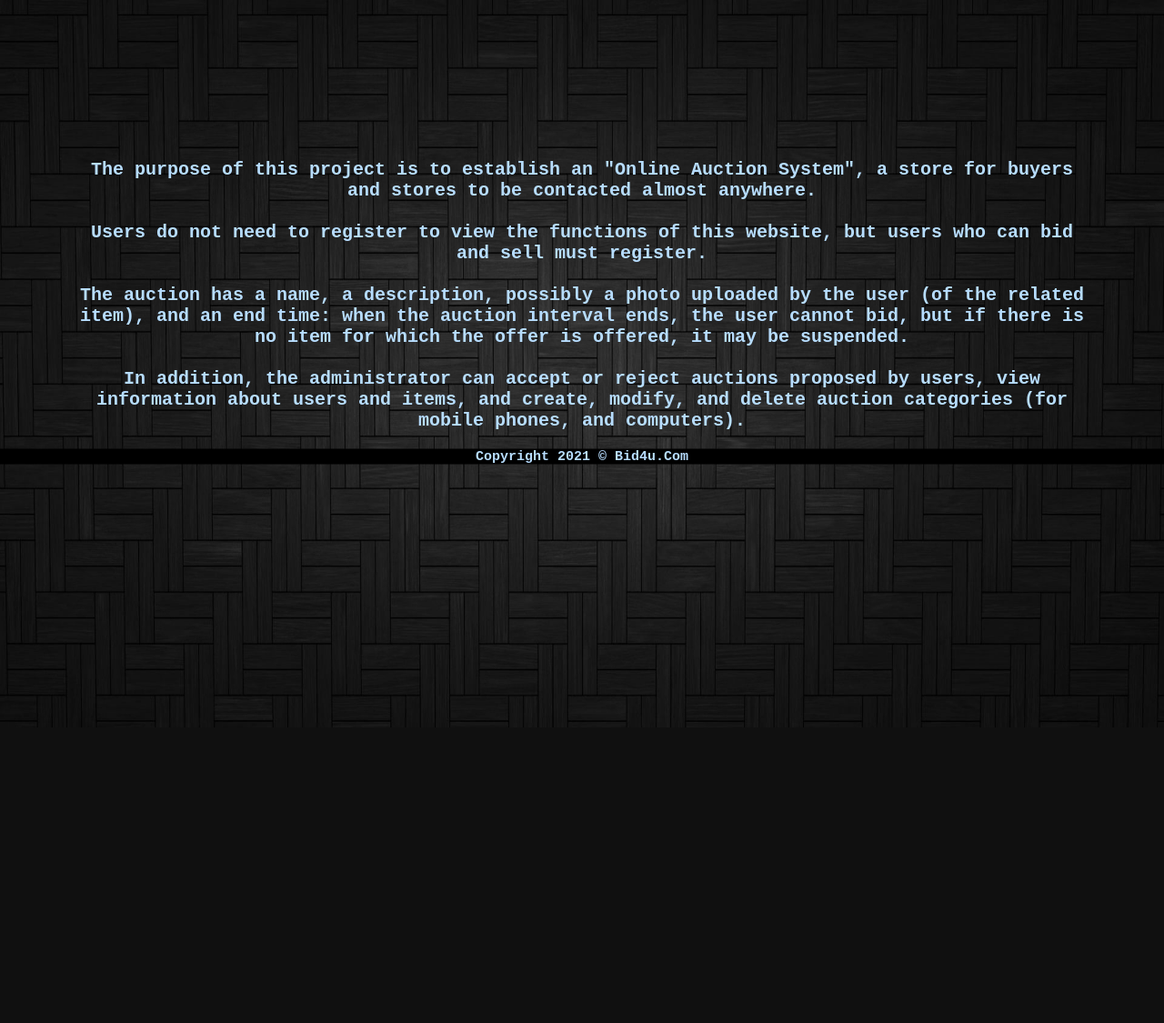
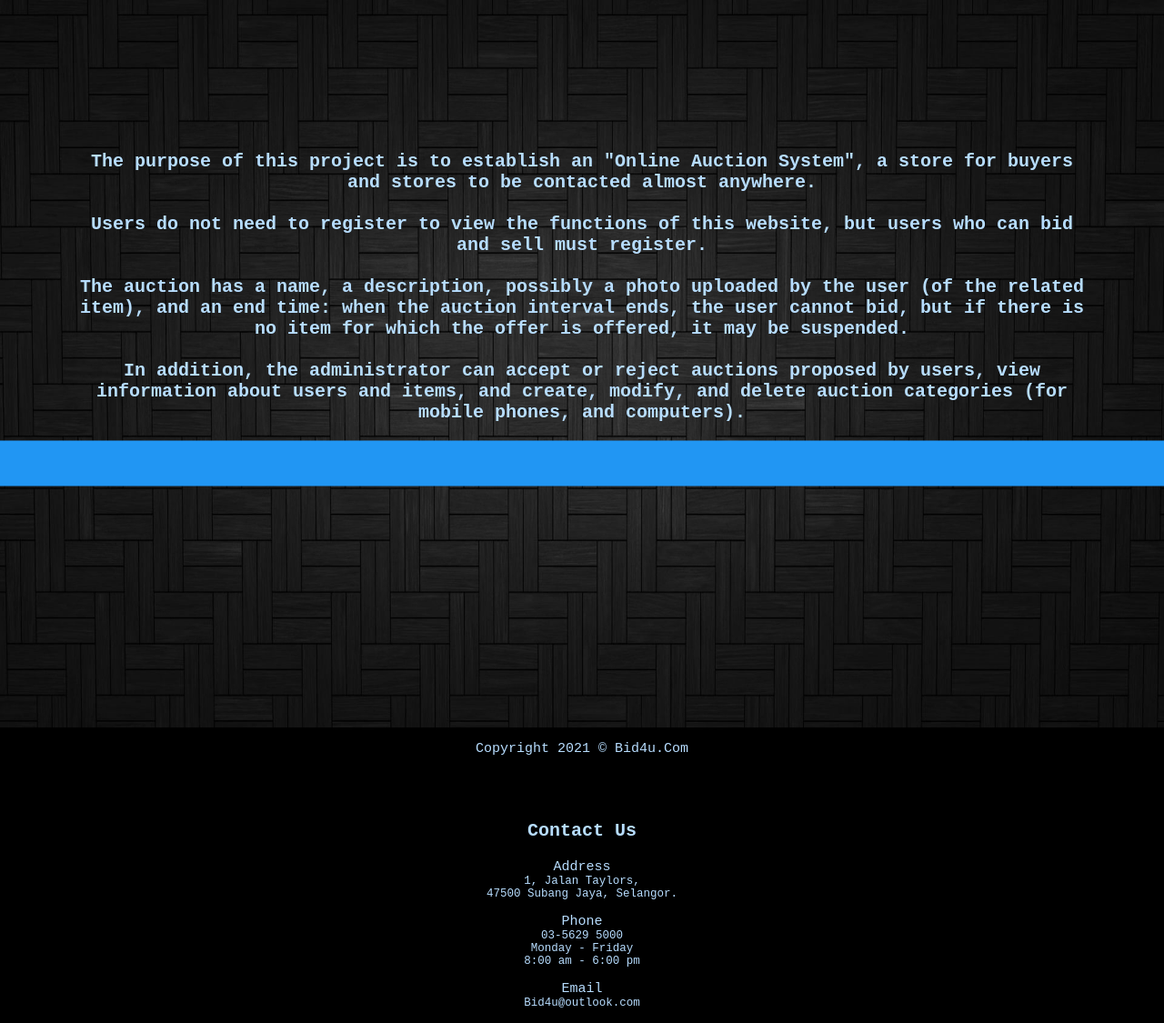
Before and after one commit to lowkayjing/ComputingProject, a PHP site: page /about.php in a window 1280 px wide. Shown: the part 85-1210 px from the top of the page at 91% size. Before the commit the page ends 885 px from the top, so only its background shows below. Run offline with PHP 8.4, Linux system fonts and the light colour scheme; some web fonts are replaced.

Commit message:
Update about.php

```diff
--- a/about.php
+++ b/about.php
@@ -1,11 +1,10 @@
 <html>
-<head><title></title>
+<head><title>Auction System</title>
 
 
     <link rel="stylesheet" type="text/css" href="css/display.css">
 
 </head>
-
 <body>
 <script src="JS/display.js"> </script>
 <header>
@@ -32,24 +31,61 @@
                 <div class="modal-header">
                 </div>
                 <div class="modal-body">
-
                     <h3><i class="glyphicon glyphicon-thumbs-up"></i>The purpose of this project is to establish an "Online Auction System", a store for buyers and stores to be contacted almost anywhere.<br><br><i class="glyphicon glyphicon-thumbs-up"></i>Users do not need to register to view the functions of this website, but users who can bid and sell must register.<br><br>
-                        <i class="glyphicon glyphicon-thumbs-up"></i>The auction has a name, a description, possibly a photo uploaded by the user (of the related item), and an end time: when the auction interval ends, the user cannot bid, but if there is no item for which the offer is offered, it may be suspended.<br><br> <i class="glyphicon glyphicon-thumbs-up"></i>In addition, the administrator can accept or reject auctions proposed by users, view information about users and items, and create, modify, and delete auction categories (for mobile phones, and computers).</h3>
-
+                        <i class="glyphicon glyphicon-thumbs-up"></i>The auction has a name, a description, possibly a photo uploaded by the user (of the related item), and an end time: when the auction interval ends, the user cannot bid, but if there is no item for which the offer is offered, it may be suspended.<br>
+                        <br> <i class="glyphicon glyphicon-thumbs-up"></i>In addition, the administrator can accept or reject auctions proposed by users, view information about users and items, and create, modify, and delete auction categories (for mobile phones, and computers).</h3>
                 </div>
             </div>
         </div>
     </div>
-    <!--Begin : Page FOOTER -->
-    <div class="footer_bottom">
+
+
+    <footer class="footer-box">
+    <div class="container">
+        <div class="row">
+            <div class="col-md-12">
+                <div class="full">
+                <div class="heading_main text_align_center white_fonts margin-bottom_30">
+
+                    </div>
+                </div>
+            </div>
+        </div>
+
+            <div class="col-lg-3 col-md-6 col-sm-6 white_fonts">
+
+            </div>
+        </div>
+
+        <div class="col-lg-3 col-md-6 col-sm-6 white_fonts">
+
+        </div>
+    </div>
+
+    <div class="col-lg-3 col-md-6 col-sm-6 white_fonts">
+    </div>
+    </div>
+    </div>
+    </div>
+</footer>
+<!--Begin : Page FOOTER -->
+<div class="footer_bottom">
         <div class="container">
             <div class="row">
                 <div class="col-12">
                     <p class="crp">Copyright 2021 © Bid4u.Com</p>
+                    <h3>Contact Us</h3>
+                    <p> Address <br/>
+    <small>1, Jalan Taylors,<br/>
+    47500 Subang Jaya, Selangor.<br/>
+    </small></p>
+    <p>Phone<br><small>03-5629 5000<br>Monday - Friday<br>8:00 am - 6:00 pm</small></p>
+    <p>Email<br><small>Bid4u@outlook.com</small></p>
                 </div>
             </div>
         </div>
-    </div>
-    <!--End : Page FOOTER -->
+</div>
+<!--End : Page FOOTER -->
+
 </body>
 </html>
```
